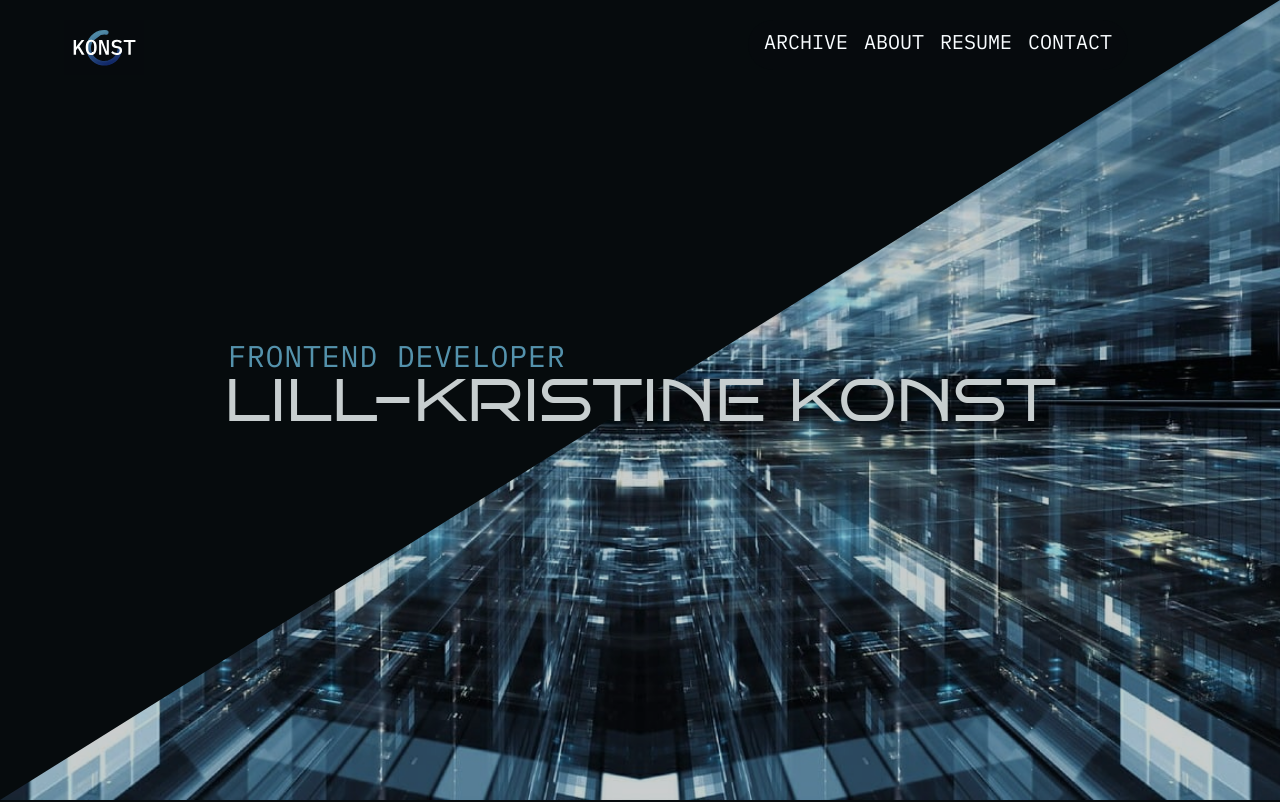
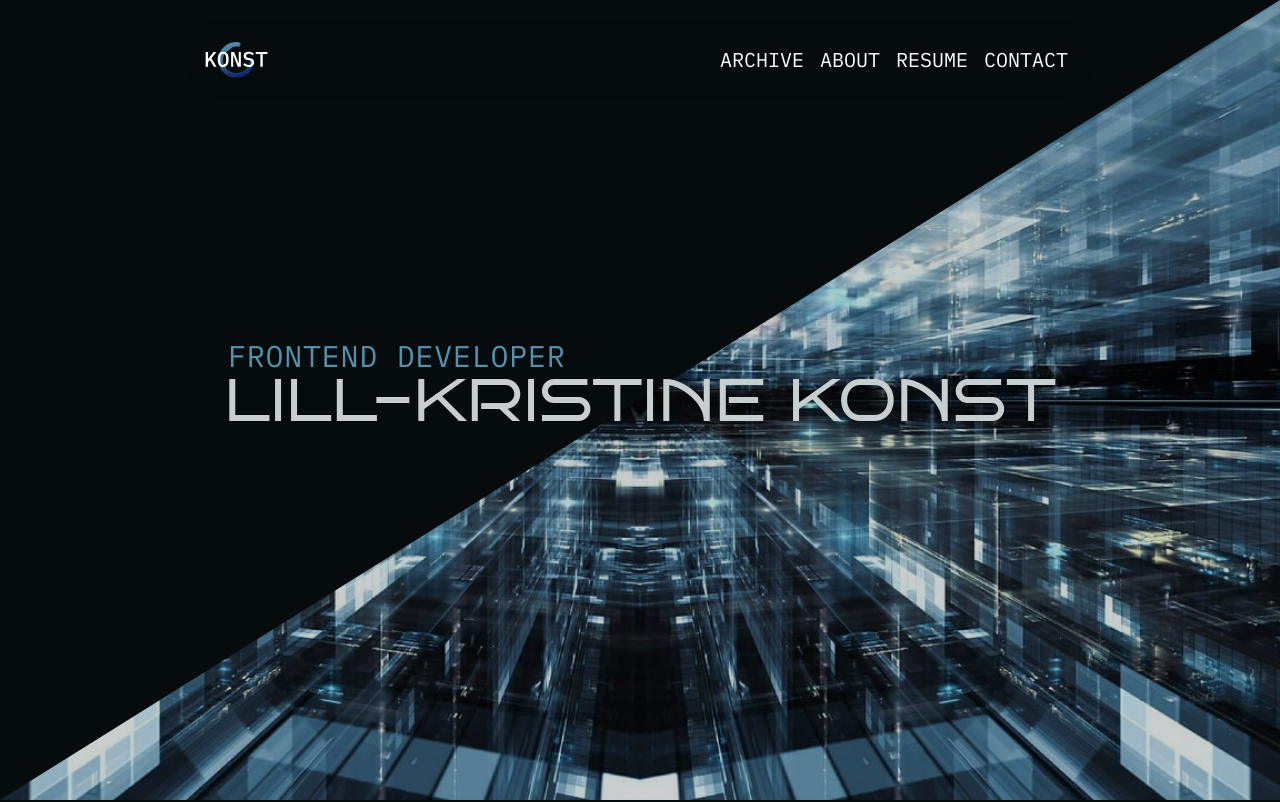
Before and after one commit to LillKonst/portfolio2, a React (Vite) app: page / in a window 1280 px wide. Shown: the top 802 px of the page. Built offline with nearby package versions, Linux system fonts and the light colour scheme.

Commit message:
navigation from header and header styling

```diff
--- a/src/components/layout/header/Header.jsx
+++ b/src/components/layout/header/Header.jsx
@@ -29,8 +29,9 @@ export default function Header() {
   }, []);
 
   return (
-    <div className="fixed top-0 right-0 left-0 lg:left-10 lg:right-20 z-50 h-[90px] flex px-3 xxs:px-6 py-5">
-      <img src={logo} alt="Logo" className="h-[55px]  bg-customBlack/50 p-2" />
+    <div className="fixed top-0 right-0 left-0 md:w-9/12 mx-auto z-50 h-[90px] px-3 xxs:px-6 py-5 bg-customBlack/70 md:bg-transparent">
+      <div className="flex md:bg-customBlack/70 rounded-full md:p-3">
+        <img src={logo} alt="Logo" className="h-[55px] p-2" />
 
         <button
           className=" ms-auto me-6 z-20 p-2 rounded-xl bg-customBlue/60 text-customWhite md:hidden"
@@ -57,10 +58,11 @@ export default function Header() {
             isMenuOpen ? "flex" : "hidden md:flex"
           } absolute md:static top-0 right-0 p-8
                        rounded-tl-xl rounded-bl-xl
-                     bg-customBlack/70 md:bg-customBlack/50 md:py-2 md:px-0 md:rounded-full md:space-x-4 md:ms-auto md:me-12`}
+                     bg-customBlack/70 md:bg-transparent md:py-2 md:px-0 md:rounded-full md:space-x-4 md:ms-auto md:items-center`}
         >
           <Navbar />
         </div>
       </div>
+    </div>
   );
 }
--- a/src/components/layout/header/navbar/Navbar.jsx
+++ b/src/components/layout/header/navbar/Navbar.jsx
@@ -1,11 +1,67 @@
+// export default function Navbar() {
+//   return (
+//     <nav className="md:ms-auto pe-12 md:p-0">
+//       <ul className="flex flex-col md:flex-row gap-4 text-customWhite text-lg xxs:text-2xl md:text-xl px-3 xxs:px-10 md:px-4">
+//         <li>ARCHIVE</li>
+//         <li>ABOUT</li>
+//         <li>RESUME</li>
+//         <li>CONTACT</li>
+//       </ul>
+//     </nav>
+//   );
+// }
+
 export default function Navbar() {
+  const scrollToSection = (id) => {
+    const element = document.getElementById(id);
+    if (element) {
+      const headerOffset = 10;
+      const elementPosition =
+        element.getBoundingClientRect().top + window.scrollY;
+      const offsetPosition = elementPosition - headerOffset;
+
+      window.scrollTo({
+        top: offsetPosition,
+        behavior: "smooth",
+      });
+    }
+  };
+
   return (
     <nav className="md:ms-auto pe-12 md:p-0">
       <ul className="flex flex-col md:flex-row gap-4 text-customWhite text-lg xxs:text-2xl md:text-xl px-3 xxs:px-10 md:px-4">
-        <li>ARCHIVE</li>
-        <li>ABOUT</li>
-        <li>RESUME</li>
-        <li>CONTACT</li>
+        <li>
+          <button
+            onClick={() => scrollToSection("archive")}
+            className="hover:font-semibold"
+          >
+            ARCHIVE
+          </button>
+        </li>
+        <li>
+          <button
+            onClick={() => scrollToSection("about")}
+            className="hover:font-semibolde"
+          >
+            ABOUT
+          </button>
+        </li>
+        <li>
+          <button
+            onClick={() => scrollToSection("resume")}
+            className="hover:font-semibolde"
+          >
+            RESUME
+          </button>
+        </li>
+        <li>
+          <button
+            onClick={() => scrollToSection("contact")}
+            className="hover:font-semibold"
+          >
+            CONTACT
+          </button>
+        </li>
       </ul>
     </nav>
   );
--- a/src/routes/home/Home.jsx
+++ b/src/routes/home/Home.jsx
@@ -4,14 +4,34 @@ import About from "../../components/about/About";
 import Resume from "../../components/resume/Resume";
 import Contact from "../../components/contact/Contact";
 
+// export default function Home() {
+//   return (
+//     <div className="flex flex-col items-center">
+//       <MainImage />
+//       <Archive />
+//       <About />
+//       <Resume />
+//       <Contact />
+//     </div>
+//   );
+// }
+
 export default function Home() {
   return (
     <div className="flex flex-col items-center">
       <MainImage />
-      <Archive />
-      <About />
-      <Resume />
-      <Contact />
+      <div id="archive" className="w-full flex justify-center">
+        <Archive />
+      </div>
+      <div id="about" className="w-full flex justify-center">
+        <About />
+      </div>
+      <div id="resume" className="w-full flex justify-center">
+        <Resume />
+      </div>
+      <div id="contact" className="w-full flex justify-center">
+        <Contact />
+      </div>
     </div>
   );
 }
```
Lines whose indentation alone changed are shown as unchanged.
